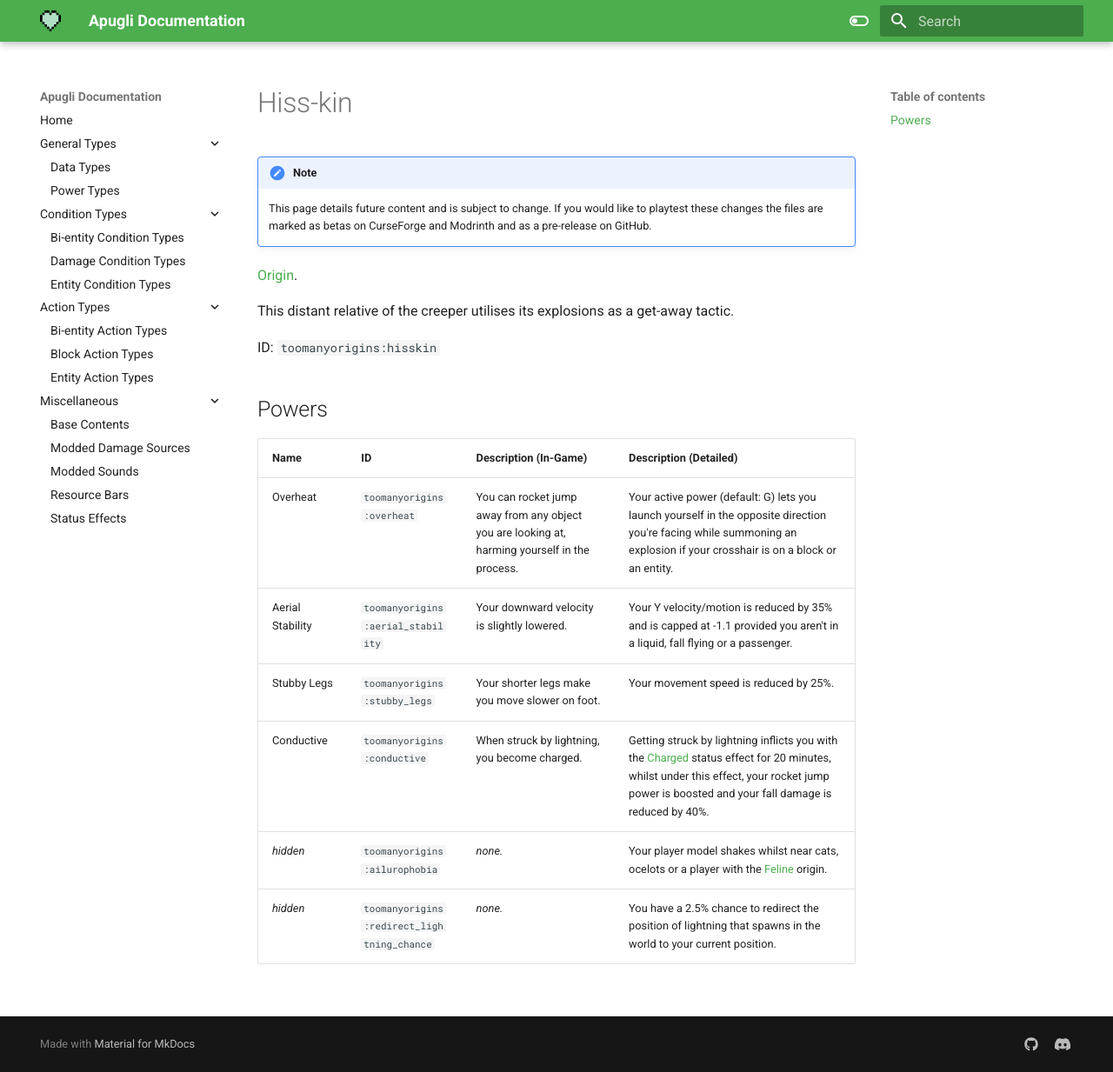
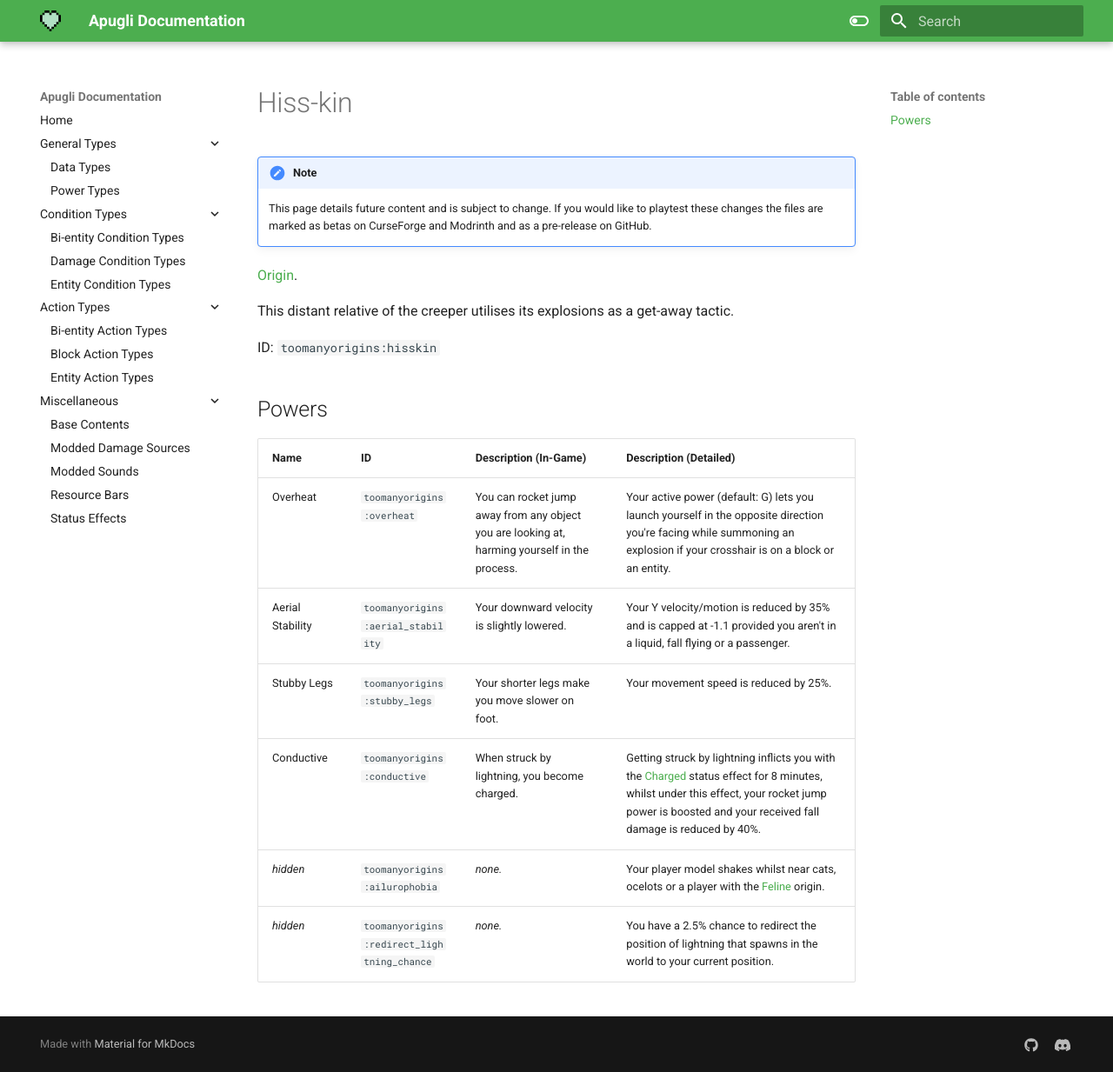
Before and after one commit to MerchantPug/apugli-docs, an MkDocs documentation site: the page built from docs/misc/base_contents/origins/tmo_rework/hisskin.md, in a window 1280 px wide and 1233 px high. Shown: the whole window at 87% size. Built offline with MkDocs 1.6.1 and Material for MkDocs 9.7.7, drawn with Linux system fonts in a browser that asks for light colours.

Commit message:
Update hisskin.md

```diff
--- a/docs/misc/base_contents/origins/tmo_rework/hisskin.md
+++ b/docs/misc/base_contents/origins/tmo_rework/hisskin.md
@@ -21,6 +21,6 @@ Name | ID | Description (In-Game) | Description (Detailed)
 Overheat | `toomanyorigins:overheat` | You can rocket jump away from any object you are looking at, harming yourself in the process. | Your active power (default: G) lets you launch yourself in the opposite direction you're facing while summoning an explosion if your crosshair is on a block or an entity.
 Aerial Stability | `toomanyorigins:aerial_stability` | Your downward velocity is slightly lowered. | Your Y velocity/motion is reduced by 35% and is capped at -1.1 provided you aren't in a liquid, fall flying or a passenger.
 Stubby Legs | `toomanyorigins:stubby_legs` | Your shorter legs make you move slower on foot. | Your movement speed is reduced by 25%.
-Conductive | `toomanyorigins:conductive` | When struck by lightning, you become charged. | Getting struck by lightning inflicts you with the [Charged](../../../effects/charged.md) status effect for 20 minutes, whilst under this effect, your rocket jump power is boosted and your fall damage is reduced by 40%.
+Conductive | `toomanyorigins:conductive` | When struck by lightning, you become charged. | Getting struck by lightning inflicts you with the [Charged](../../../effects/charged.md) status effect for 8 minutes, whilst under this effect, your rocket jump power is boosted and your received fall damage is reduced by 40%.
 *hidden* | `toomanyorigins:ailurophobia` | *none.* | Your player model shakes whilst near cats, ocelots or a player with the [Feline](https://origins.readthedocs.io/en/latest/misc/base_contents/origins/feline/) origin.
 *hidden* | `toomanyorigins:redirect_lightning_chance` | *none.* | You have a 2.5% chance to redirect the position of lightning that spawns in the world to your current position.
```
